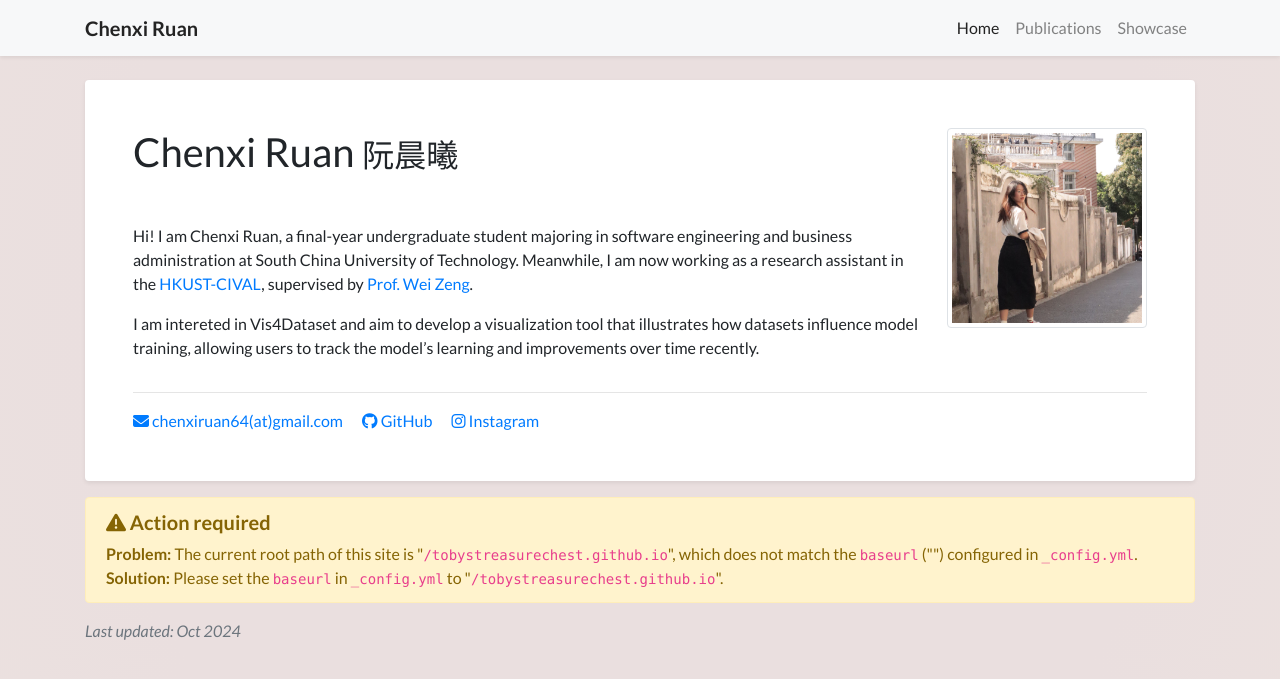
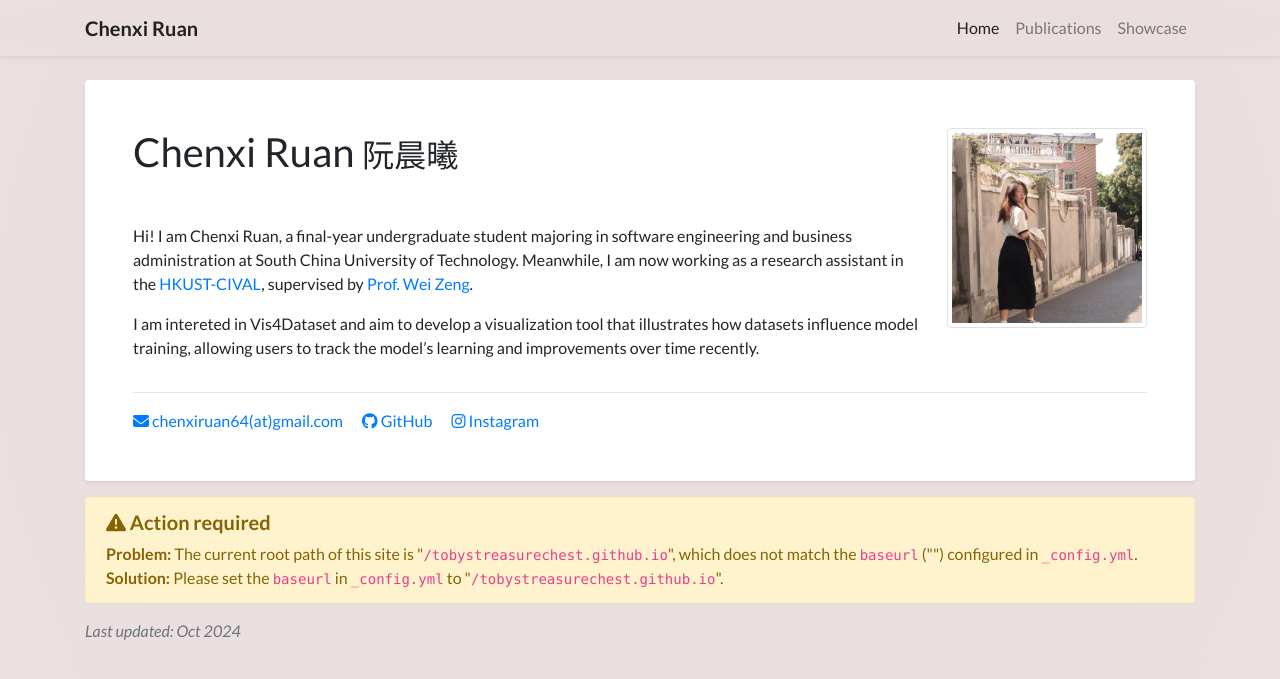
Before and after one commit to tobystreasurechest/tobystreasurechest.github.io, a Jekyll site: the page built from index.html, in a window 1280 px wide. Shown: the top 679 px of the page. Built offline with Jekyll 4.4.1, drawn with Linux system fonts in a browser that asks for light colours; nearby versions of some CDN libraries; a style sheet for code colours, icons or effects is not loaded.

Commit message:
Update global.css

```diff
--- a/assets/css/global.css
+++ b/assets/css/global.css
@@ -22,6 +22,7 @@ h1, h2, h3, h4, h5, h6,
 
 .navbar {
     opacity: 0.95;
+    background: radial-gradient(73% 147%, #EADFDF 59%, #ECE2DF 100%), radial-gradient(91% 146%, rgba(255, 255, 255, 0.50) 47%, rgba(0, 0, 0, 0.50) 100%);
 }
 
 .inline-badge {
```
